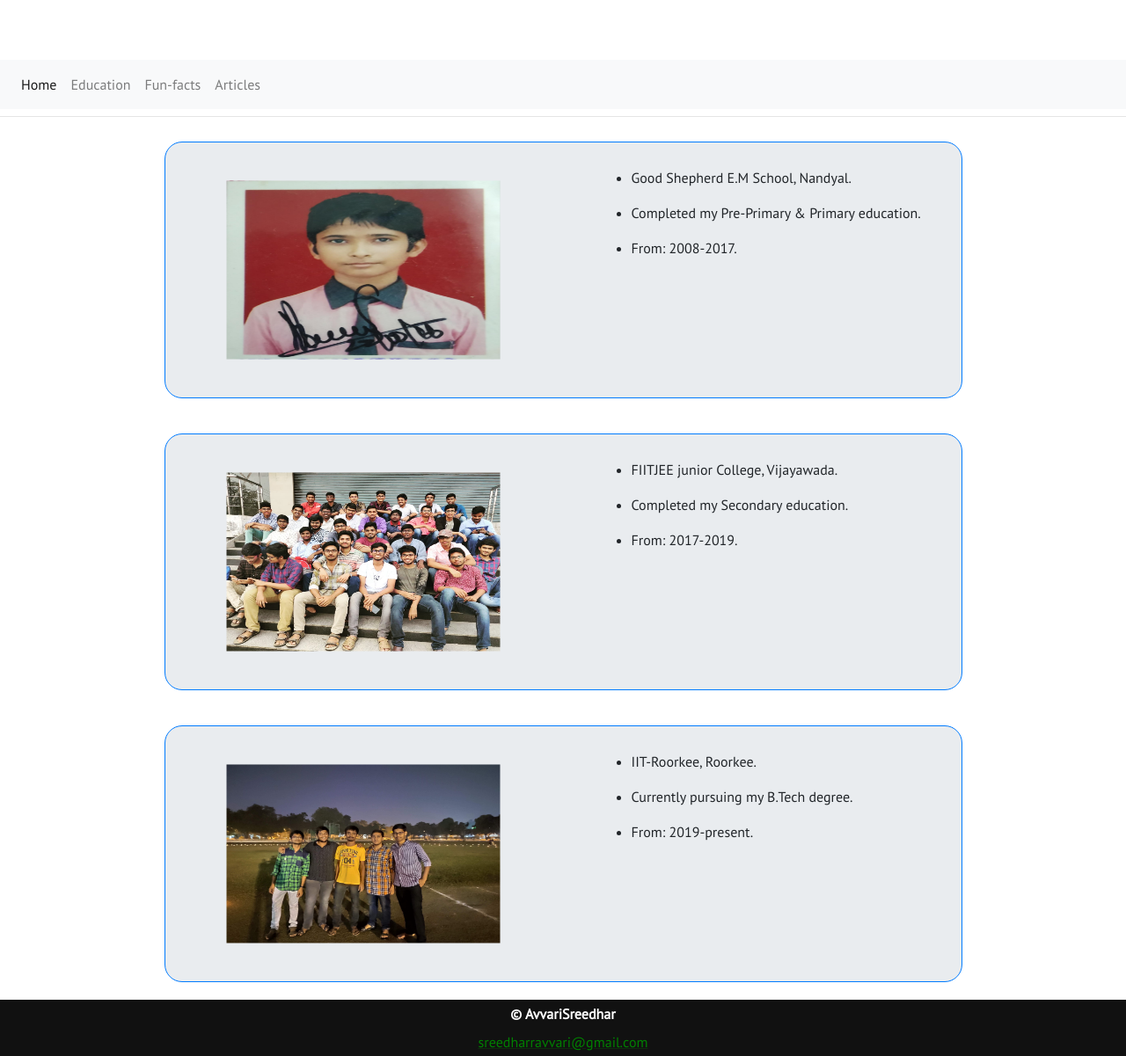
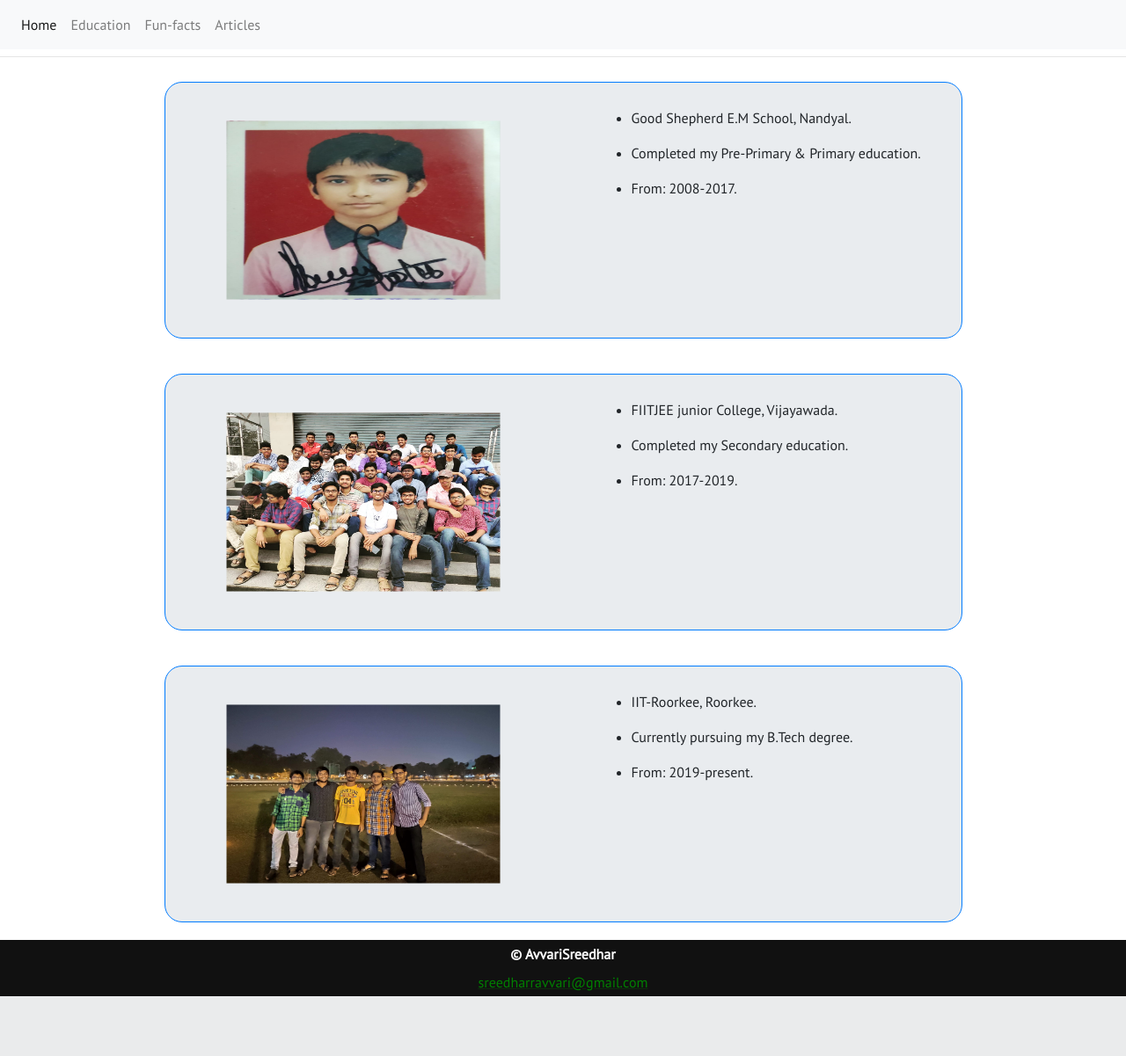
Before and after one commit to AvvariSreedhar/homepage, a PHP site: page /education.html in a window 1280 px wide. Shown: the whole page at 88% size. After the commit the page ends 1133 px from the top, so only its background shows below. Run offline with PHP 8.4, Linux system fonts and the light colour scheme; some libraries are stand-ins or nearby versions.

Commit message:
fix style.

```diff
--- a/styles0.css
+++ b/styles0.css
@@ -7,7 +7,7 @@ body
 {
     font-family: 'PT Sans', sans-serif;
     height: 100%;
-    padding-top: 68px;
+    overflow: auto;
 }
 
 /* style for nav-bar */
--- a/styles1.css
+++ b/styles1.css
@@ -4,7 +4,7 @@
     display: flex;
     flex-direction: column;
     align-items: center;
-    overflow-x: hidden;
+    overflow: auto;
 }
 
 .container1
@@ -40,18 +40,3 @@ ul
     width: 375px;
     line-height: 40px;
 }
-
-/* style for info button */
-button
-{
-    background-color: #025;
-    color: #5FA;
-    border-radius: 15px;
-    margin: 15px;
-    font-size: large;
-}
-
-button:focus
-{
-    outline: none;
-}
```
